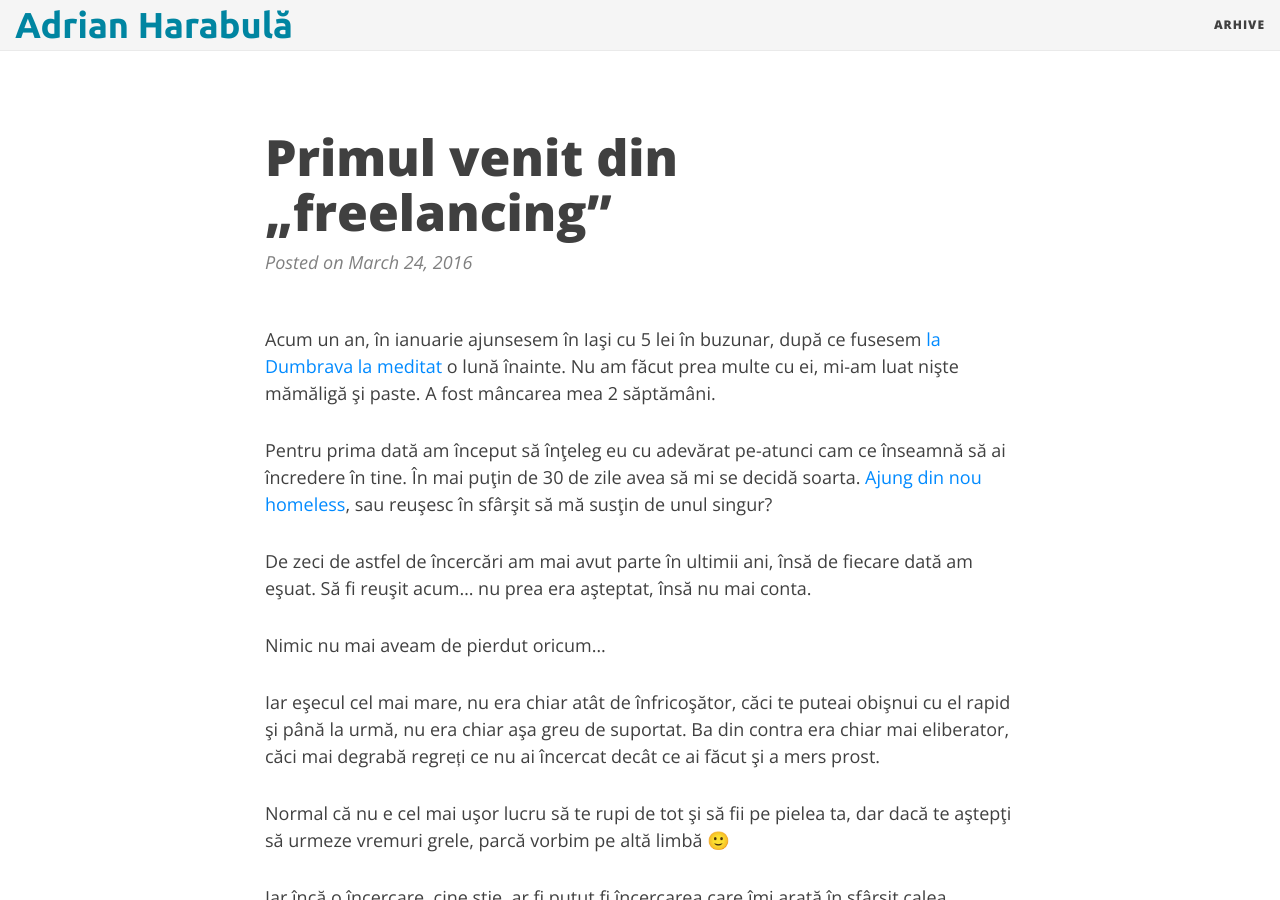
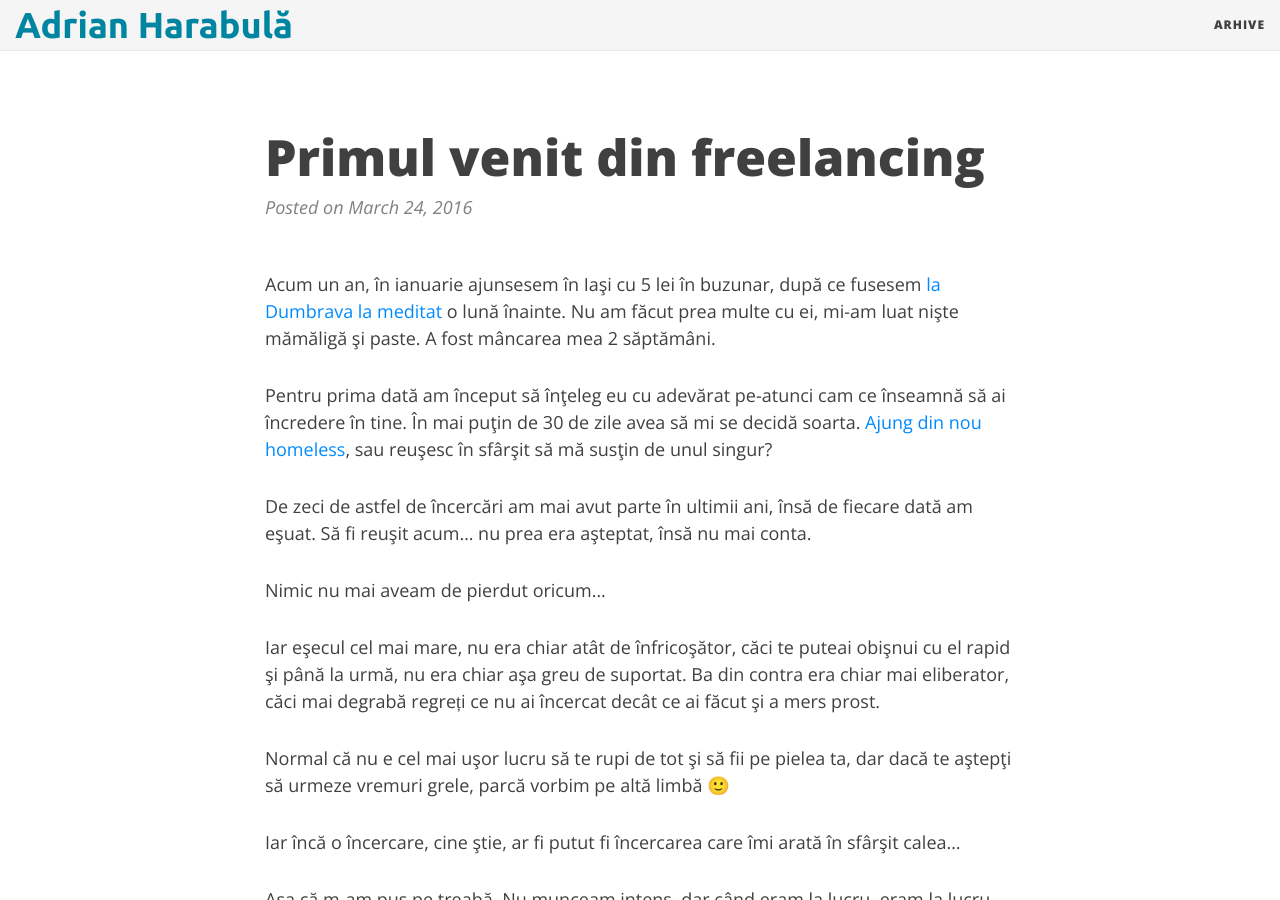
Before and after one commit to adrianharabula/adrianharabula.github.io, a Jekyll site: the page built from _posts/2016-03-24-primul-venit-din-freelancing.md, in a window 1280 px wide and 900 px high. Built offline with Jekyll 4.4.1, drawn with Linux system fonts in a browser that asks for light colours; nearby versions of some CDN libraries.

```diff
--- a/_posts/2016-03-24-primul-venit-din-freelancing.md
+++ b/_posts/2016-03-24-primul-venit-din-freelancing.md
@@ -1,6 +1,6 @@
 ---
 type: post
-title: "Primul venit din „freelancing”"
+title: "Primul venit din freelancing"
 ---
 
 Acum un an, în ianuarie ajunsesem în Iaşi cu 5 lei în buzunar, după ce fusesem [la Dumbrava la meditat](http://www.meditatie.ro) o lună înainte. Nu am făcut prea multe cu ei, mi-am luat nişte mămăligă şi paste. A fost mâncarea mea 2 săptămâni.
```
